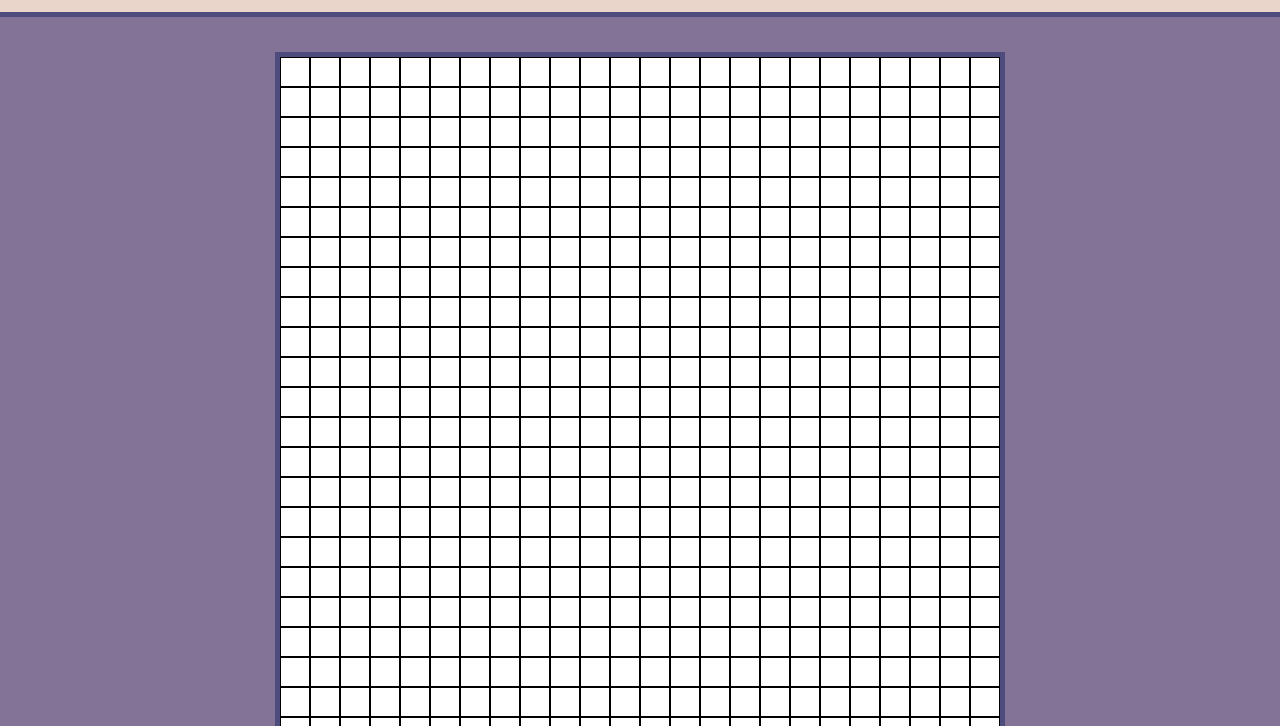
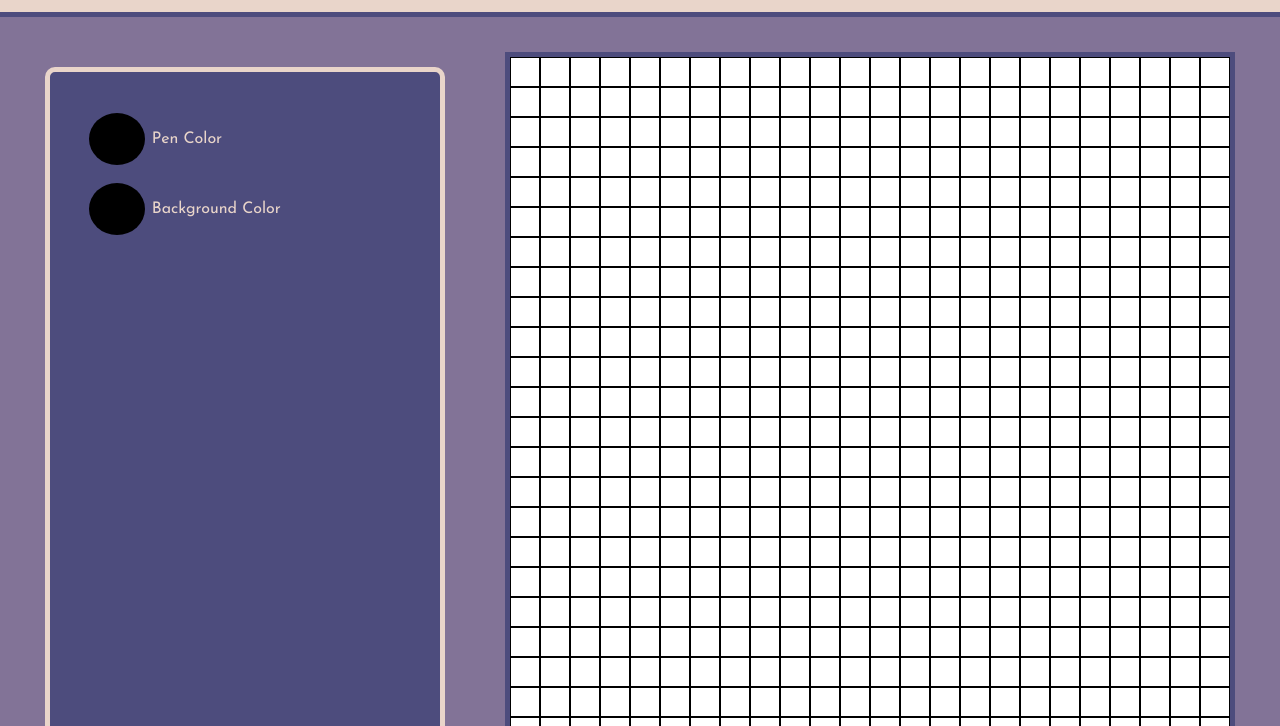
Before and after one commit to MBright90/odin_etchAsketch, a plain HTML site: page index.html in a window 1280 px wide. Shown: the part 74-800 px from the top of the page. Drawn offline with Linux system fonts and the light colour scheme; a web font is replaced by a local one.

Commit message:
Add pen controls layout
Adding the initial styling for the container to hold the controls for
using the pen.

```diff
--- a/index.html
+++ b/index.html
@@ -21,15 +21,25 @@
             <p>Etch-a-Sketch</p>
         </div>
 
-        <div class="content-div">
+        <div class="centre-content-div">
+            <div class="color-controls-container">
+                <p>
+                    <input type="color" id="pen-color-selector" name="pen-color">
+                    <label for="pen-color">Pen Color</label>
+                </p>
+                <p>
+                    <input type="color" id="background-color-selector" name="background-color">
+                    <label for="background-color">Background Color</label>
+                </p>
+            </div>
             <div class="canvas-container">
 
             </div>
 
         </div>
 
-        <div class="controls-div">
-            <button id="clear-btn" type="button">Reset</button>
+        <div class="canvas-controls-container">
+            <button id="clear-btn" type="button">Clear</button>
             <button id="change-size-btn" type="button">Change size</button>
         </div>
 
--- a/style.css
+++ b/style.css
@@ -42,41 +42,42 @@ body {
     font-size: 1.5rem;
 }
 
-.content-div {
+.centre-content-div {
     align-items: center;
     display: flex;
-    justify-content: center;;
+    gap: 5%;
+    justify-content: center;
     padding: 35px;
 }
 
-/* Controls */
+/* Color controls */
 
-.controls-div {
-    display: flex;
-    justify-content: center;
-    gap: 5%;
-    padding-bottom: 50px;
+.color-controls-container {
+    background-color: #4D4C7D;
+    border: 5px solid #E9D5CA;
+    border-radius: 10px;
+    height: 700px;
+    padding: 2rem;
+    width: 400px;
 }
 
-.controls-div button {
-    background-color: #E9D5CA;
-    border: 3px solid #4D4C7D;
-    border-radius: 20px;
-    color: #4D4C7D;
-    font-size: 2rem;
-    font-weight: 700;
-    padding: 5px;
-    width: 250px;
-    transition: all .2s;
-    -webkit-transition: all .2s;
+.color-controls-container p {
+    color: #E9D5CA;
+    display: flex;
+    align-items: center;
 }
 
-.controls-div button:hover {
-    background-color: #4D4C7D;
-    border: 3px solid #E9D5CA;
-    color: #E9D5CA;
-    transition: all .2s;
-    -webkit-transition: all .2s;
+input[type=color] {
+    background-color: transparent;
+    border: transparent;
+    height: 60px;
+    margin: 5px;
+    width: 60px;
+}
+
+::-webkit-color-swatch {
+    border: transparent;
+    border-radius: 50%;
 }
 
 /* Interactive Canvas */
@@ -98,3 +99,33 @@ body {
     height: 12px;
     width: 12px;
 }
+
+/* Canvas Controls */
+
+.canvas-controls-container {
+    display: flex;
+    justify-content: center;
+    gap: 5%;
+    padding-bottom: 50px;
+}
+
+.canvas-controls-container button {
+    background-color: #E9D5CA;
+    border: 3px solid #4D4C7D;
+    border-radius: 20px;
+    color: #4D4C7D;
+    font-size: 2rem;
+    font-weight: 700;
+    padding: 5px;
+    width: 250px;
+    transition: all .2s;
+    -webkit-transition: all .2s;
+}
+
+.canvas-controls-container button:hover {
+    background-color: #4D4C7D;
+    border: 3px solid #E9D5CA;
+    color: #E9D5CA;
+    transition: all .2s;
+    -webkit-transition: all .2s;
+}
```
